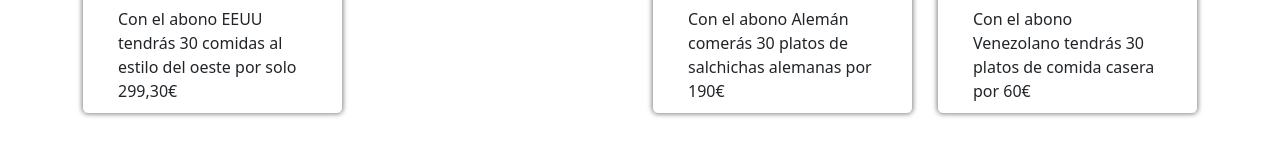
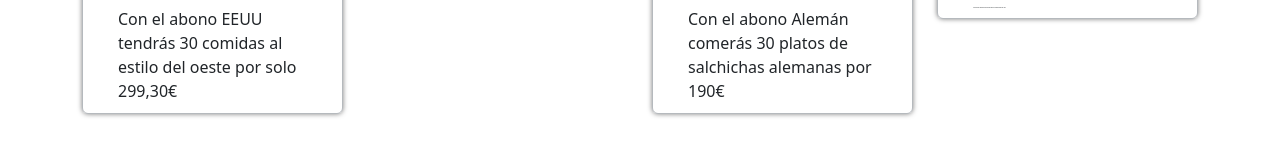
Before and after one commit to KuraiiShinigami/web_accesibilidad, a plain HTML site: page index.html in a window 1280 px wide. Shown: the part 1138-1291 px from the top of the page. Drawn offline with nearby package versions, Linux system fonts and the light colour scheme; files whose address does not match are found by name.

Commit message:
letra venezuela

```diff
--- a/DanielCollado_ACT16/css/style.css
+++ b/DanielCollado_ACT16/css/style.css
@@ -11,3 +11,7 @@ p{
 .comida p{
     margin: 10px 35px 10px 35px;
 }
+
+.venez{
+    font-size:1px;
+}
--- a/index.html
+++ b/index.html
@@ -133,7 +133,7 @@
           <div class="comida sombra border border-secondary border-1 rounded" style="--bs-border-opacity: .5;">
             <h3 class="text-center">Oferta Venezuela</h3>
             <img src="DanielCollado_ACT16/fotos/vene.jpg" class="w-100 ms-auto " >
-            <p class="">Con el abono Venezolano tendrás 30 platos de comida casera por 60€</p>
+            <p class="venez">Con el abono Venezolano tendrás 30 platos de comida casera por 60€</p>
           </div>
         </div>
       </div>
```
